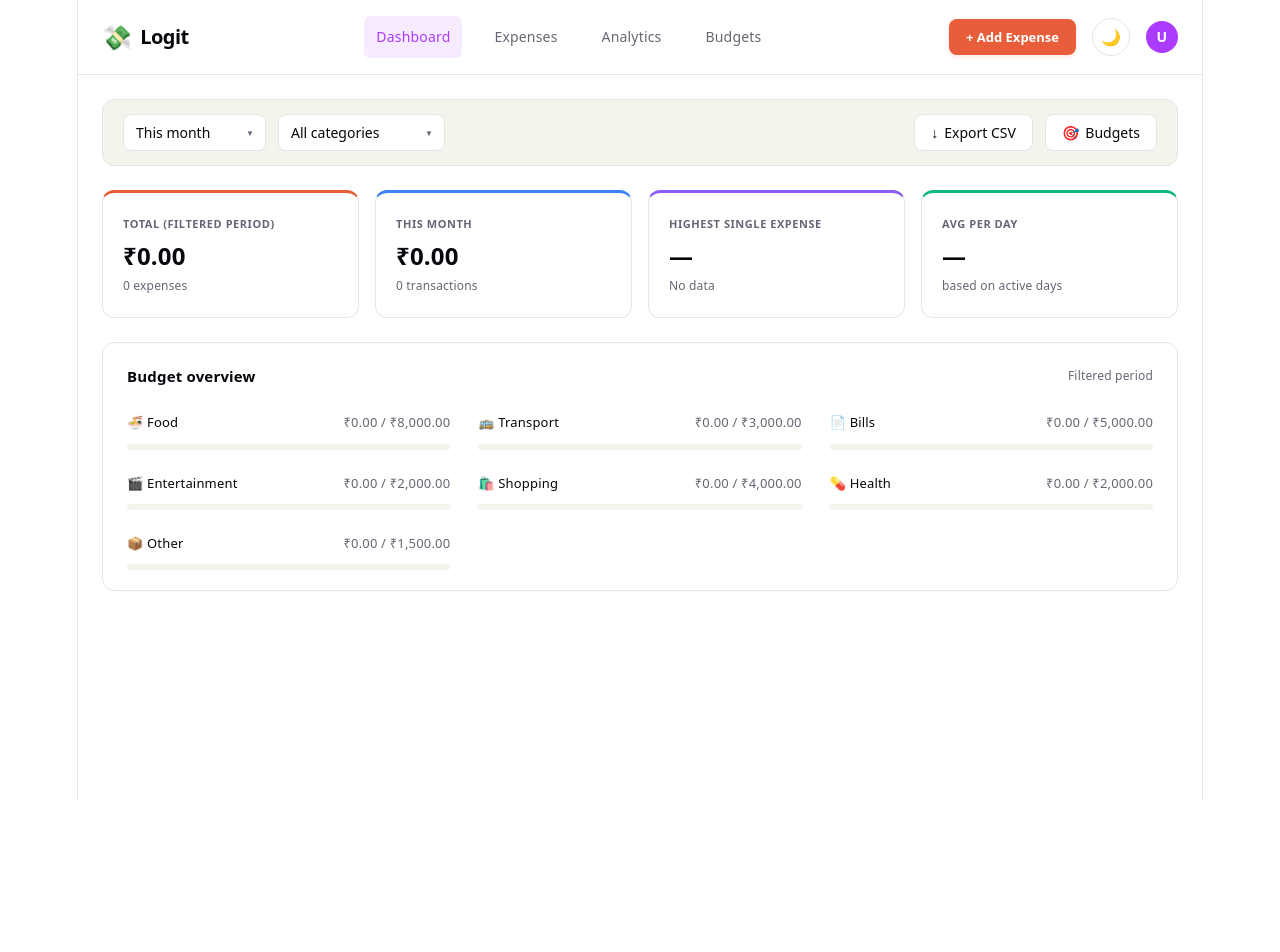
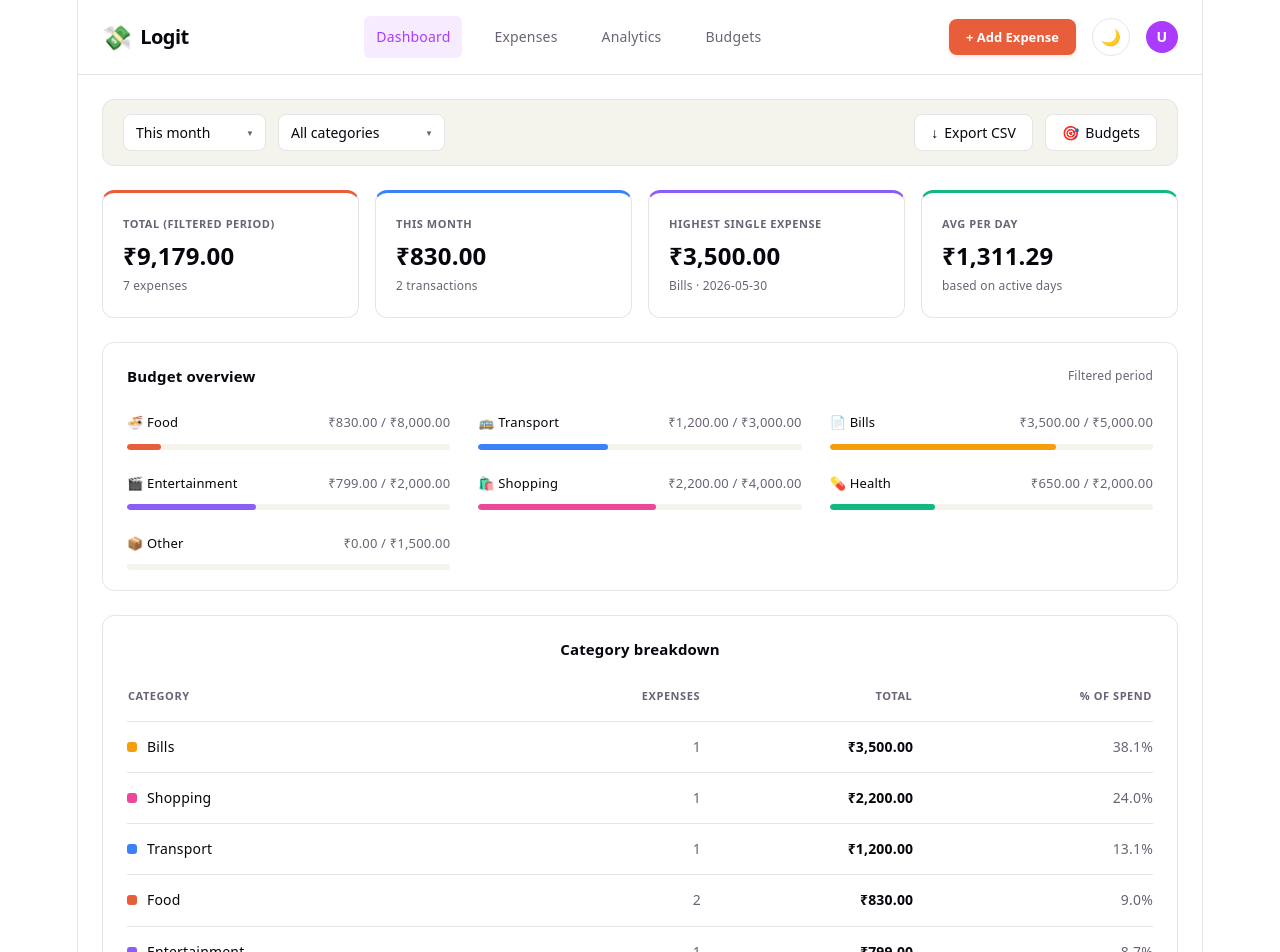
Before and after one commit to udaykryadav/Logit, a React (Vite) app in the folder client/: page / in a window 1280 px wide. Shown: the top 952 px of the page. Before the commit the page ends 800 px from the top, so only its background shows below. Built offline with nearby package versions, Linux system fonts and the light colour scheme.

Commit message:
feat: add CategoryBreakdown component and connect seed data in App.jsx

```diff
--- a/client/src/App.jsx
+++ b/client/src/App.jsx
@@ -3,13 +3,46 @@ import Navbar from "./components/Navbar";
 import FilterBar from "./components/FilterBar";
 import SummaryCards from "./components/SummaryCards";
 import BudgetOverview from "./components/BudgetOverview";
+import CategoryBreakdown from "./components/CategoryBreakdown";
 import "./App.css";
+
+const todayRelative = (daysAgo) => {
+  const d = new Date();
+  d.setDate(d.getDate() - daysAgo);
+  return d.toISOString().split("T")[0];
+};
+
+const SEED_DATA = [
+  { id: 1, amount: 450, category: "Food", date: todayRelative(1), note: "Lunch at office" },
+  { id: 2, amount: 1200, category: "Transport", date: todayRelative(2), note: "Monthly metro pass" },
+  { id: 3, amount: 3500, category: "Bills", date: todayRelative(3), note: "Electricity bill" },
+  { id: 4, amount: 799, category: "Entertainment", date: todayRelative(4), note: "Netflix + Hotstar" },
+  { id: 5, amount: 2200, category: "Shopping", date: todayRelative(5), note: "Grocery run" },
+  { id: 6, amount: 650, category: "Health", date: todayRelative(6), note: "Pharmacy" },
+  { id: 7, amount: 380, category: "Food", date: todayRelative(0), note: "Dinner out" },
+];
 
 function App() {
   const [filterRange, setFilterRange] = useState("this_month");
   const [filterCat, setFilterCat] = useState("All");
   const [customFrom, setCustomFrom] = useState("");
   const [customTo, setCustomTo] = useState("");
+  const [expenses, setExpenses] = useState(SEED_DATA);
+
+  // Dynamic Metrics calculations
+  const totalFiltered = expenses.reduce((sum, e) => sum + e.amount, 0);
+  const filteredCount = expenses.length;
+
+  const now = new Date();
+  const thisMonthStart = new Date(now.getFullYear(), now.getMonth(), 1).toISOString().split("T")[0];
+  const todayStr = new Date().toISOString().split("T")[0];
+  const thisMonthExpenses = expenses.filter((e) => e.date >= thisMonthStart && e.date <= todayStr);
+  const totalThisMonth = thisMonthExpenses.reduce((sum, e) => sum + e.amount, 0);
+  const thisMonthCount = thisMonthExpenses.length;
+
+  const highestExpense = expenses.length > 0 ? expenses.reduce((max, e) => e.amount > max.amount ? e : max, expenses[0]) : null;
+  const uniqueDates = new Set(expenses.map((e) => e.date)).size;
+  const avgPerDay = uniqueDates > 0 ? totalFiltered / uniqueDates : 0;
 
   return (
     <>
@@ -25,8 +58,16 @@ function App() {
           customTo={customTo}
           setCustomTo={setCustomTo}
         />
-        <SummaryCards />
-        <BudgetOverview />
+        <SummaryCards
+          totalFiltered={totalFiltered}
+          filteredCount={filteredCount}
+          totalThisMonth={totalThisMonth}
+          thisMonthCount={thisMonthCount}
+          highestExpense={highestExpense}
+          avgPerDay={avgPerDay}
+        />
+        <BudgetOverview expenses={expenses} />
+        <CategoryBreakdown expenses={expenses} />
       </div>
     </>
   );
--- /dev/null
+++ b/client/src/components/CategoryBreakdown.jsx
@@ -0,0 +1,77 @@
+import React from "react";
+
+const DEFAULT_CATEGORIES = ["Food", "Transport", "Bills", "Entertainment", "Shopping", "Health", "Other"];
+const DEFAULT_COLORS = {
+  Food: "#e85d3a",
+  Transport: "#3b82f6",
+  Bills: "#f59e0b",
+  Entertainment: "#8b5cf6",
+  Shopping: "#ec4899",
+  Health: "#10b981",
+  Other: "#6b7280",
+};
+
+export default function CategoryBreakdown({
+  expenses = [],
+  categories = [],
+  catColors = {},
+  currencyFormatter = (v) => new Intl.NumberFormat("en-IN", { style: "currency", currency: "INR" }).format(v)
+}) {
+  const activeCategories = categories && categories.length > 0 ? categories : DEFAULT_CATEGORIES;
+  const activeColors = catColors && Object.keys(catColors).length > 0 ? catColors : DEFAULT_COLORS;
+
+  const totalSpend = expenses.reduce((sum, e) => sum + e.amount, 0);
+
+  // Compute breakdown stats for active categories with non-zero spending
+  const breakdownData = activeCategories
+    .map((cat) => {
+      const catExpenses = expenses.filter((e) => e.category === cat);
+      const total = catExpenses.reduce((sum, e) => sum + e.amount, 0);
+      return {
+        category: cat,
+        count: catExpenses.length,
+        total,
+        percentage: totalSpend > 0 ? ((total / totalSpend) * 100).toFixed(1) : "0.0"
+      };
+    })
+    .filter((item) => item.total > 0)
+    .sort((a, b) => b.total - a.total); // Sort by total spend descending
+
+  return (
+    <div className="category-breakdown-container">
+      <h3 className="category-breakdown-title">Category breakdown</h3>
+      {breakdownData.length === 0 ? (
+        <p className="no-breakdown-data">No expense data available to display breakdown.</p>
+      ) : (
+        <table className="breakdown-table">
+          <thead>
+            <tr>
+              <th className="th-left">Category</th>
+              <th className="th-right">Expenses</th>
+              <th className="th-right">Total</th>
+              <th className="th-right">% of spend</th>
+            </tr>
+          </thead>
+          <tbody>
+            {breakdownData.map((item) => (
+              <tr key={item.category} className="breakdown-row">
+                <td className="td-left">
+                  <span className="category-cell-wrapper">
+                    <span
+                      className="category-color-badge"
+                      style={{ backgroundColor: activeColors[item.category] || "#aa3bff" }}
+                    />
+                    {item.category}
+                  </span>
+                </td>
+                <td className="td-right count-cell">{item.count}</td>
+                <td className="td-right total-cell">{currencyFormatter(item.total)}</td>
+                <td className="td-right pct-cell">{item.percentage}%</td>
+              </tr>
+            ))}
+          </tbody>
+        </table>
+      )}
+    </div>
+  );
+}
--- a/client/src/index.css
+++ b/client/src/index.css
@@ -512,3 +512,86 @@ code {
 .btn-primary:active {
   transform: scale(0.97);
 }
+
+/* CategoryBreakdown Styles */
+.category-breakdown-container {
+  background: var(--bg);
+  border: 1px solid var(--border);
+  border-radius: 12px;
+  padding: 20px 24px;
+  margin-bottom: 24px;
+  transition: background-color 0.3s, border-color 0.3s;
+}
+
+.category-breakdown-title {
+  font-size: 15px;
+  font-weight: 600;
+  color: var(--text-h);
+  margin: 0 0 20px 0;
+}
+
+.no-breakdown-data {
+  font-size: 13px;
+  color: var(--text);
+  padding: 16px 0;
+  margin: 0;
+  text-align: center;
+}
+
+.breakdown-table {
+  width: 100%;
+  border-collapse: collapse;
+  font-size: 14px;
+}
+
+.breakdown-table th {
+  padding-bottom: 12px;
+  font-size: 11px;
+  font-weight: 600;
+  color: var(--text);
+  text-transform: uppercase;
+  letter-spacing: 0.05em;
+  border-bottom: 1px solid var(--border);
+}
+
+.breakdown-table td {
+  padding: 12px 0;
+  border-bottom: 1px solid var(--border);
+  vertical-align: middle;
+}
+
+.breakdown-row:last-child td {
+  border-bottom: none;
+}
+
+.th-left, .td-left {
+  text-align: left;
+}
+
+.th-right, .td-right {
+  text-align: right;
+}
+
+.category-cell-wrapper {
+  display: inline-flex;
+  align-items: center;
+  gap: 10px;
+  color: var(--text-h);
+  font-weight: 500;
+}
+
+.category-color-badge {
+  width: 10px;
+  height: 10px;
+  border-radius: 3px;
+  display: inline-block;
+}
+
+.count-cell, .pct-cell {
+  color: var(--text);
+}
+
+.total-cell {
+  font-weight: 600;
+  color: var(--text-h);
+}
```
